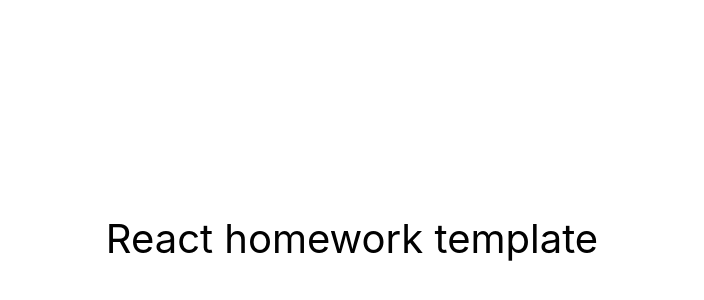
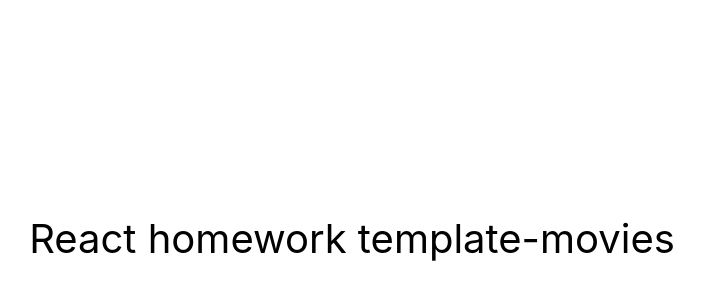
Before and after one commit to Reuelle/goit-react-hw-05-movies, a React (Create React App) app: page / in a window 1280 px wide. Shown: the part 162-462 px from the top of the page, without its empty margins (288-992 px from the left). Built offline with nearby package versions, Linux system fonts and the light colour scheme.

Commit message:
edit content
App.jsx

```diff
--- a/src/components/App.jsx
+++ b/src/components/App.jsx
@@ -10,7 +10,7 @@ export const App = () => {
         color: '#010101'
       }}
     >
-      React homework template
+      React homework template-movies
     </div>
   );
 };
```
